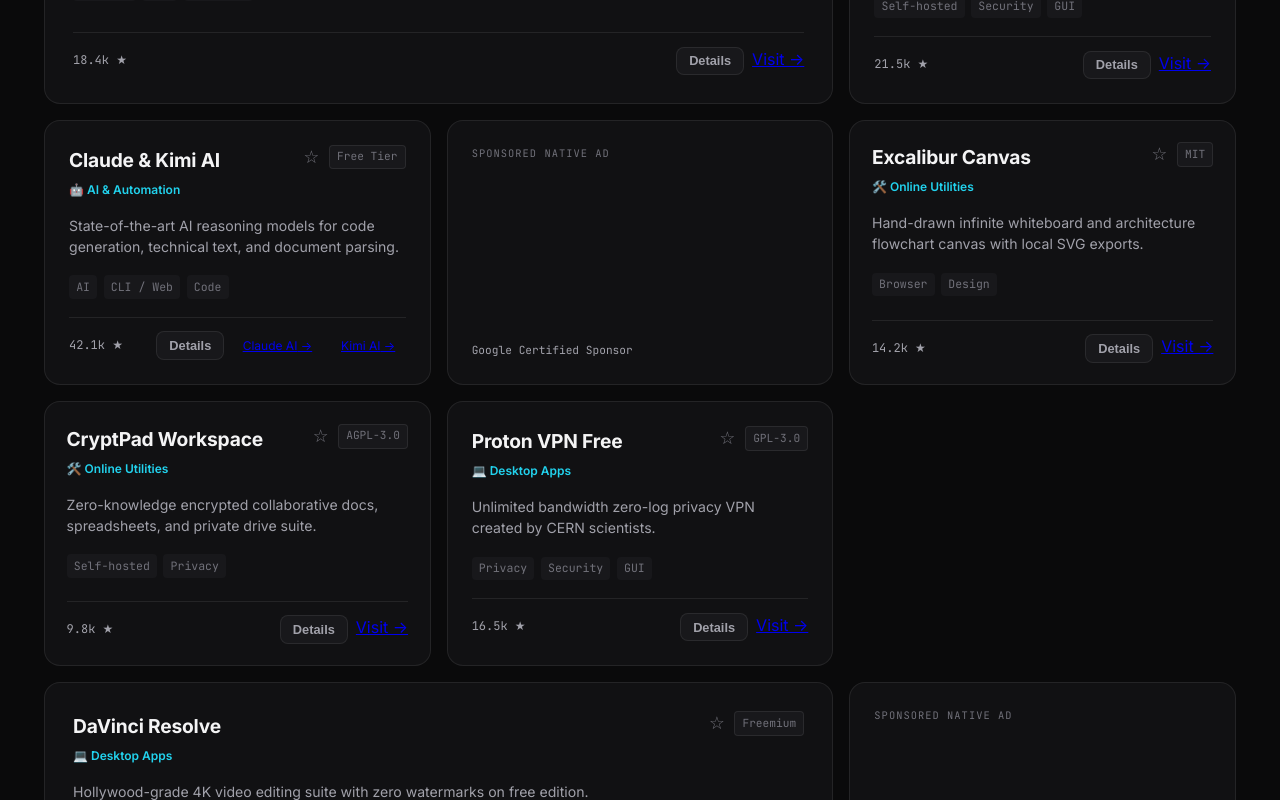
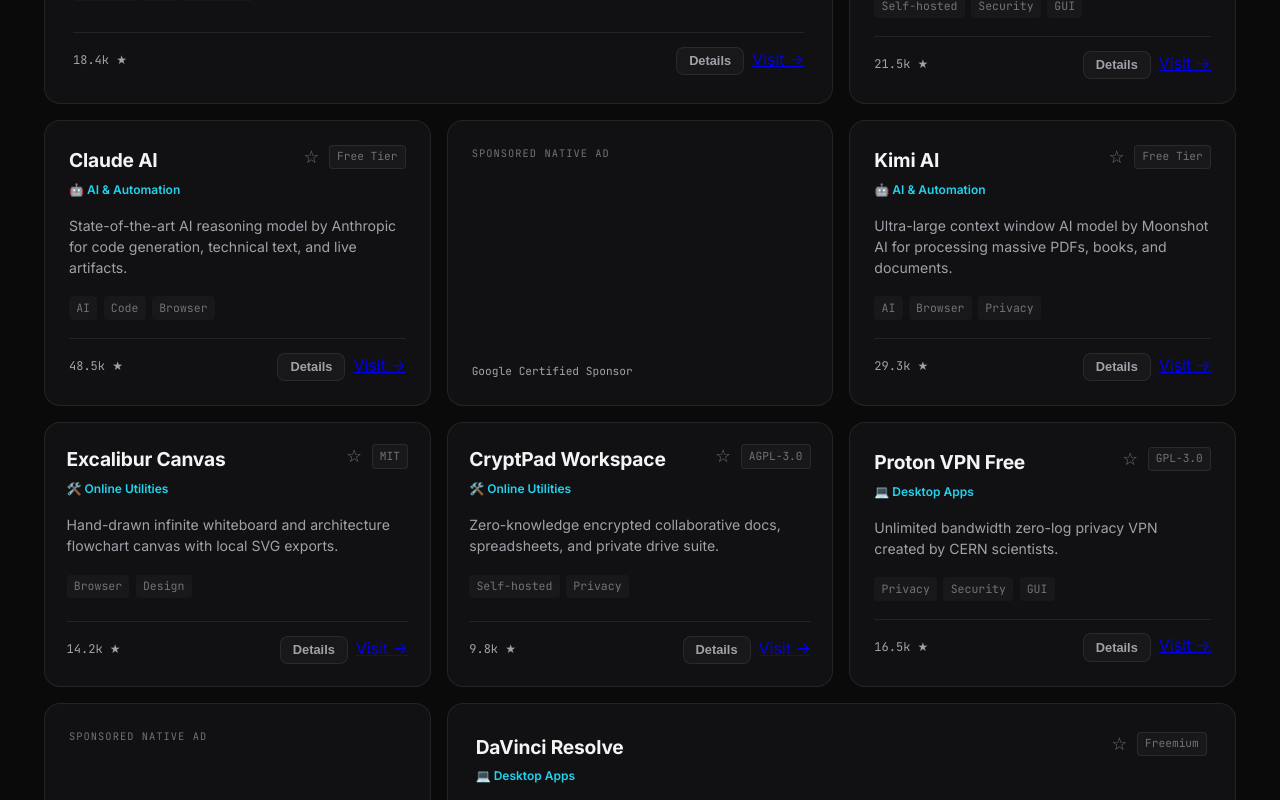
Before and after one commit to Qutaifan/Freeapps, a React (Vite) app in the folder freeapps-components/: page / in a window 1280 px wide. Shown: the part 1280-2080 px from the top of the page. Built offline with nearby package versions, Linux system fonts and the light colour scheme.

Commit message:
Separate Claude AI (claude.ai) and Kimi AI (kimi.moonshot.cn) into two distinct independent software cards

```diff
--- a/freeapps-components/src/data/tools.ts
+++ b/freeapps-components/src/data/tools.ts
@@ -31,21 +31,31 @@ export const FEATURED_TOOLS: ToolCard[] = [
   },
   {
     id: '3',
-    name: 'Claude & Kimi AI',
-    description: 'State-of-the-art AI reasoning models for code generation, technical text, and document parsing.',
-    fullDetails: 'Cutting-edge artificial intelligence platforms designed for advanced coding assistance, document synthesis, and multi-step agent reasoning with ultra-large context windows. Select between Anthropic Claude AI and Moonshot Kimi AI.',
+    name: 'Claude AI',
+    description: 'State-of-the-art AI reasoning model by Anthropic for code generation, technical text, and live artifacts.',
+    fullDetails: 'Claude by Anthropic is an advanced AI assistant designed for technical writing, complex multi-step coding, document analysis, and interactive code artifacts execution.',
     mainCategory: 'ai',
     mainCategoryLabel: '🤖 AI & Automation',
-    tags: ['AI', 'CLI / Web', 'Code'],
+    tags: ['AI', 'Code', 'Browser'],
     license: 'Free Tier',
-    stars: '42.1k ★',
+    stars: '48.5k ★',
     url: 'https://claude.ai',
-    secondaryUrls: [
-      { label: 'Claude AI', url: 'https://claude.ai' },
-      { label: 'Kimi AI', url: 'https://kimi.moonshot.cn' }
-    ],
     size: 'medium',
-    features: ['Context windowing', 'Artifact sandbox', 'Multi-modal analysis', 'Code interpreter']
+    features: ['Live code artifacts', '200k+ context window', 'Multi-modal analysis', 'Code interpreter']
+  },
+  {
+    id: '3b',
+    name: 'Kimi AI',
+    description: 'Ultra-large context window AI model by Moonshot AI for processing massive PDFs, books, and documents.',
+    fullDetails: 'Kimi AI is an advanced artificial intelligence model specializing in ultra-long context understanding (up to 2 million tokens), multi-file document extraction, and rapid web research.',
+    mainCategory: 'ai',
+    mainCategoryLabel: '🤖 AI & Automation',
+    tags: ['AI', 'Browser', 'Privacy'],
+    license: 'Free Tier',
+    stars: '29.3k ★',
+    url: 'https://kimi.moonshot.cn',
+    size: 'medium',
+    features: ['2M token context window', 'PDF & Doc parser', 'Web search grounding', 'Multi-file analysis']
   },
   {
     id: '4',
```
